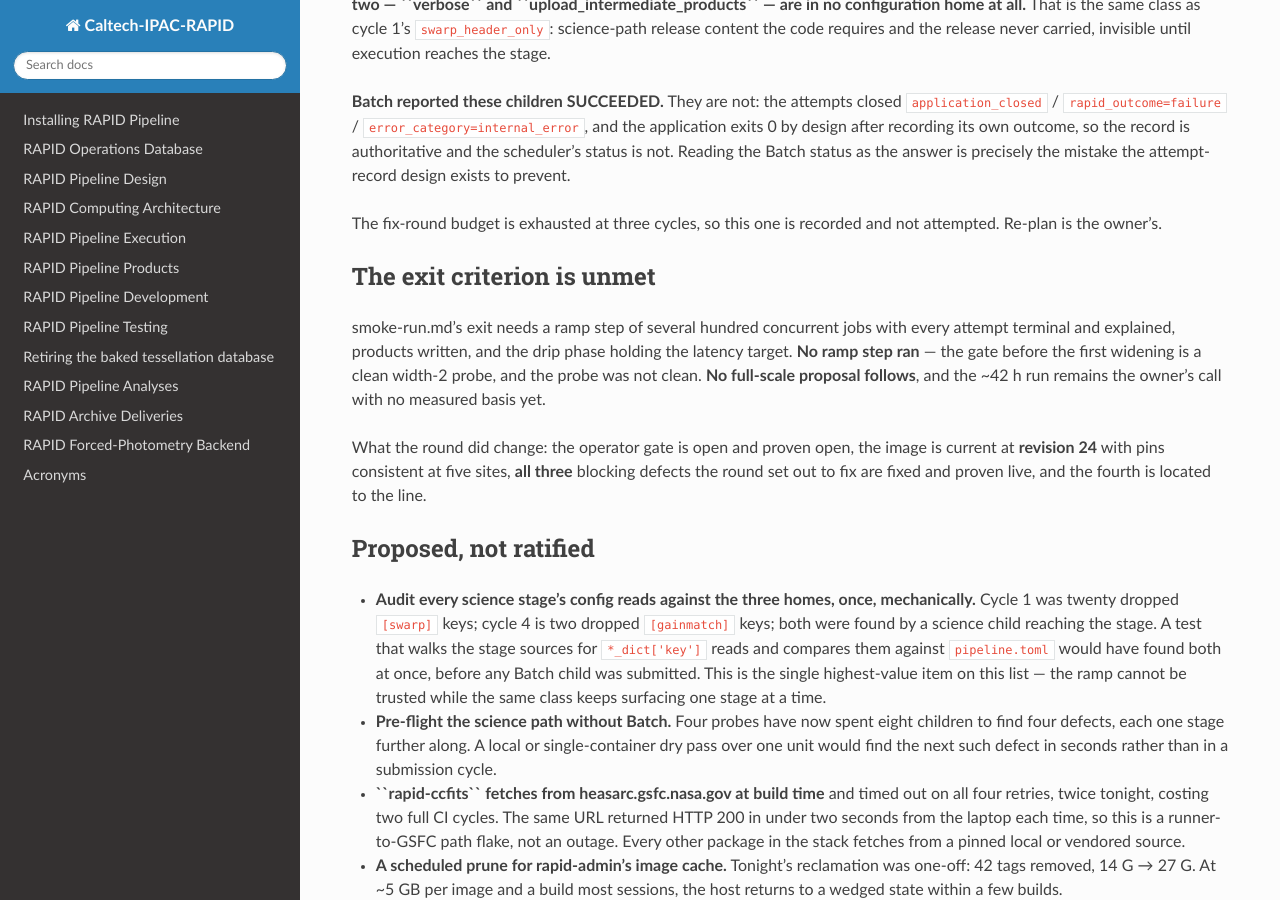
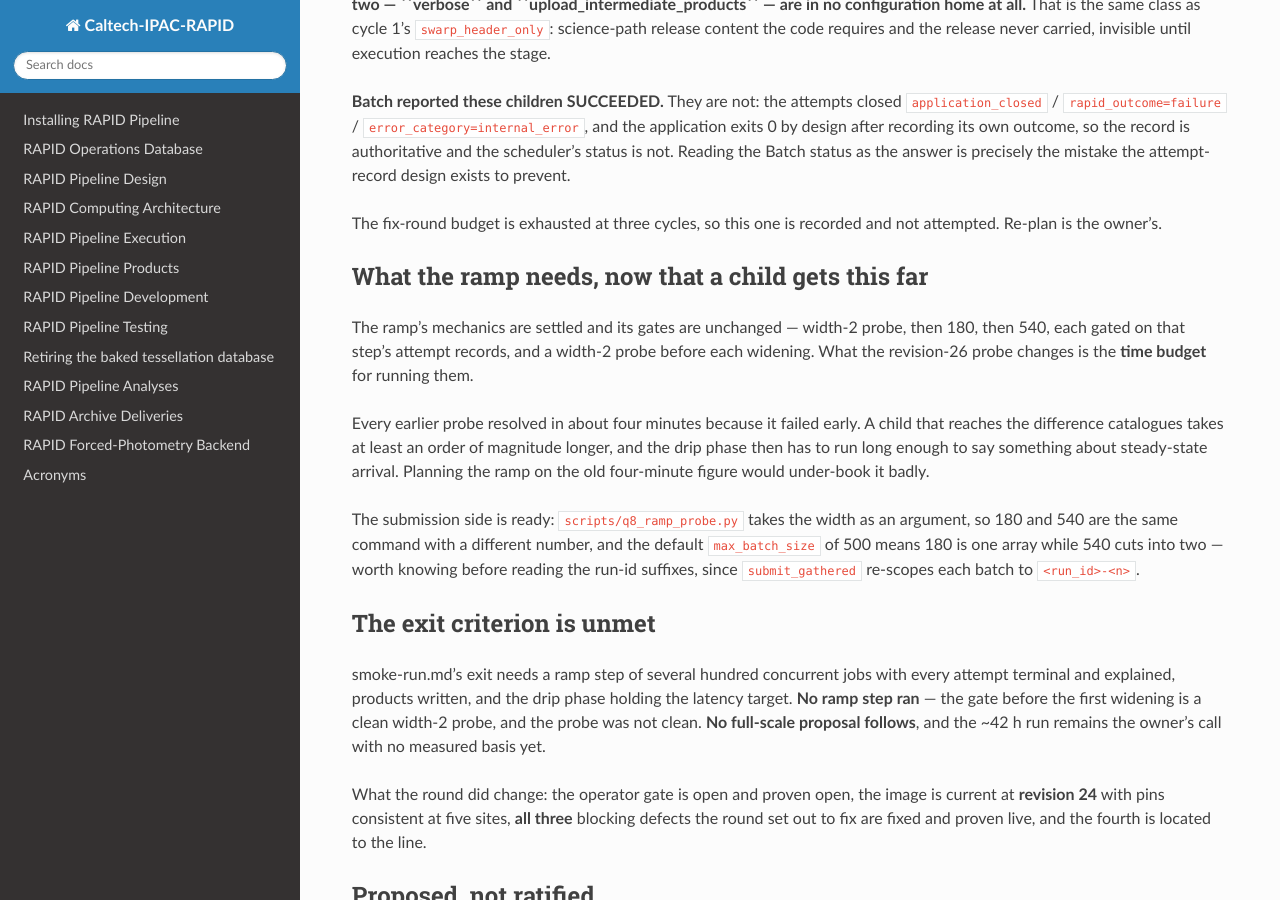
Before and after one commit to Caltech-IPAC/rapid, a Sphinx documentation site: the page built from docs/source/dev/q9_fix_round.rst, in a window 1280 px wide and 900 px high, scrolled down 7777 px. Built offline with Sphinx 7.4.7 and the Read the Docs theme 3.1.0, drawn with Linux system fonts in a browser that asks for light colours.

Commit message:
docs: what the ramp needs now that a child gets past run_zogy
The ramp's gates are unchanged. What the revision-26 probe changes is the
time budget for running them: every earlier probe resolved in about four
minutes because it failed early, and a child that reaches the difference
catalogues takes at least an order of magnitude longer. Planning the ramp
on the four-minute figure would under-book it badly.

Also records two mechanical facts a reader of the run ids will want: the
harness takes width as an argument so 180 and 540 are the same command,
and the default max_batch_size of 500 makes 180 one array while 540 cuts
into two, which is where the <run_id>-<n> suffixes come from.

Co-Authored-By: Claude Opus 5 <noreply@anthropic.com>
Claude-Session: https://claude.ai/code/session_0171Nyu9f4jFHak4w8HopTAL

```diff
--- a/docs/source/dev/q9_fix_round.rst
+++ b/docs/source/dev/q9_fix_round.rst
@@ -524,6 +524,27 @@ precisely the mistake the attempt-record design exists to prevent.
 The fix-round budget is exhausted at three cycles, so this one is
 recorded and not attempted. Re-plan is the owner's.
 
+What the ramp needs, now that a child gets this far
+-----------------------------------------------------
+
+The ramp's mechanics are settled and its gates are unchanged — width-2
+probe, then 180, then 540, each gated on that step's attempt records, and
+a width-2 probe before each widening. What the revision-26 probe changes
+is the **time budget** for running them.
+
+Every earlier probe resolved in about four minutes because it failed
+early. A child that reaches the difference catalogues takes at least an
+order of magnitude longer, and the drip phase then has to run long enough
+to say something about steady-state arrival. Planning the ramp on the
+old four-minute figure would under-book it badly.
+
+The submission side is ready: ``scripts/q8_ramp_probe.py`` takes the
+width as an argument, so 180 and 540 are the same command with a
+different number, and the default ``max_batch_size`` of 500 means 180 is
+one array while 540 cuts into two — worth knowing before reading the
+run-id suffixes, since ``submit_gathered`` re-scopes each batch to
+``<run_id>-<n>``.
+
 The exit criterion is unmet
 ---------------------------
 
```
